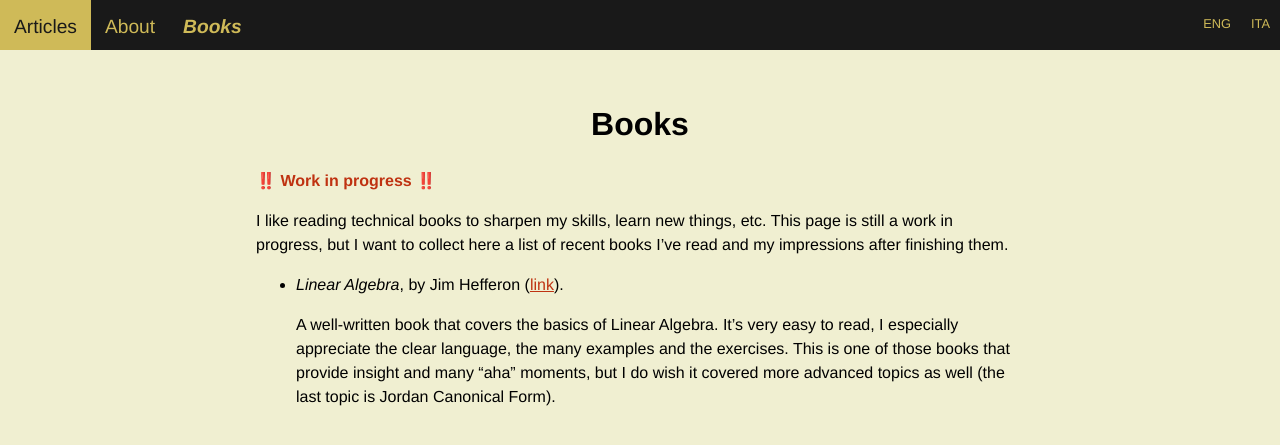
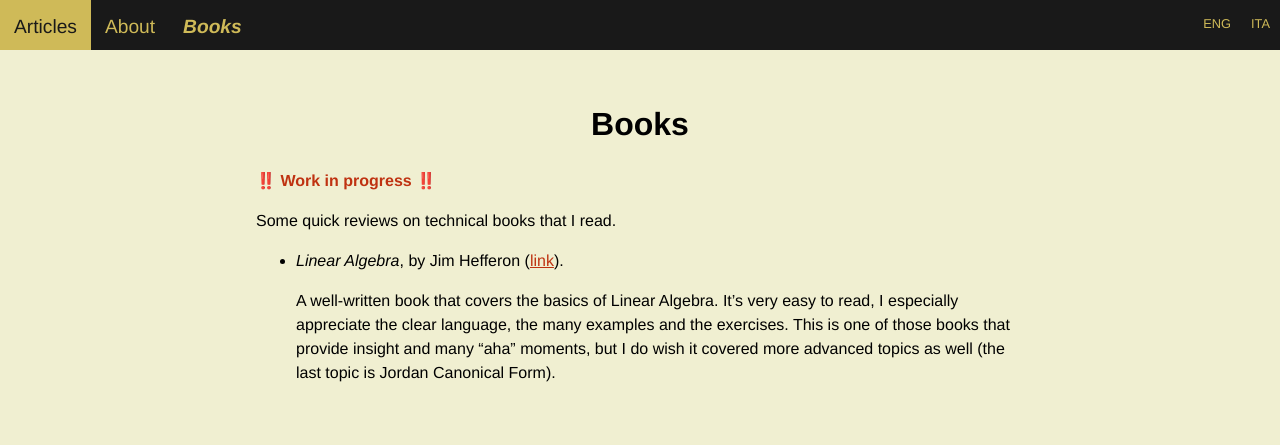
Before and after one commit to giorgiosav/giorgiosav.github.io, a Jekyll site: the page built from en/books.md, in a window 1280 px wide. Shown: the top 445 px of the page. Built offline with Jekyll 4.4.1, drawn with Linux system fonts in a browser that asks for light colours.

Commit message:
introduzione libri

```diff
--- a/en/books.md
+++ b/en/books.md
@@ -7,9 +7,7 @@ lang: en
 
 ‼️  **Work in progress** ‼️
 
-I like reading technical books to sharpen my skills, learn new things, etc. This page
-is still a work in progress, but I want to collect here a list of recent books I've
-read and my impressions after finishing them.
+Some quick reviews on technical books that I read.
 
 * _Linear Algebra_, by Jim Hefferon ([link](https://hefferon.net/linearalgebra/)).
 
```
